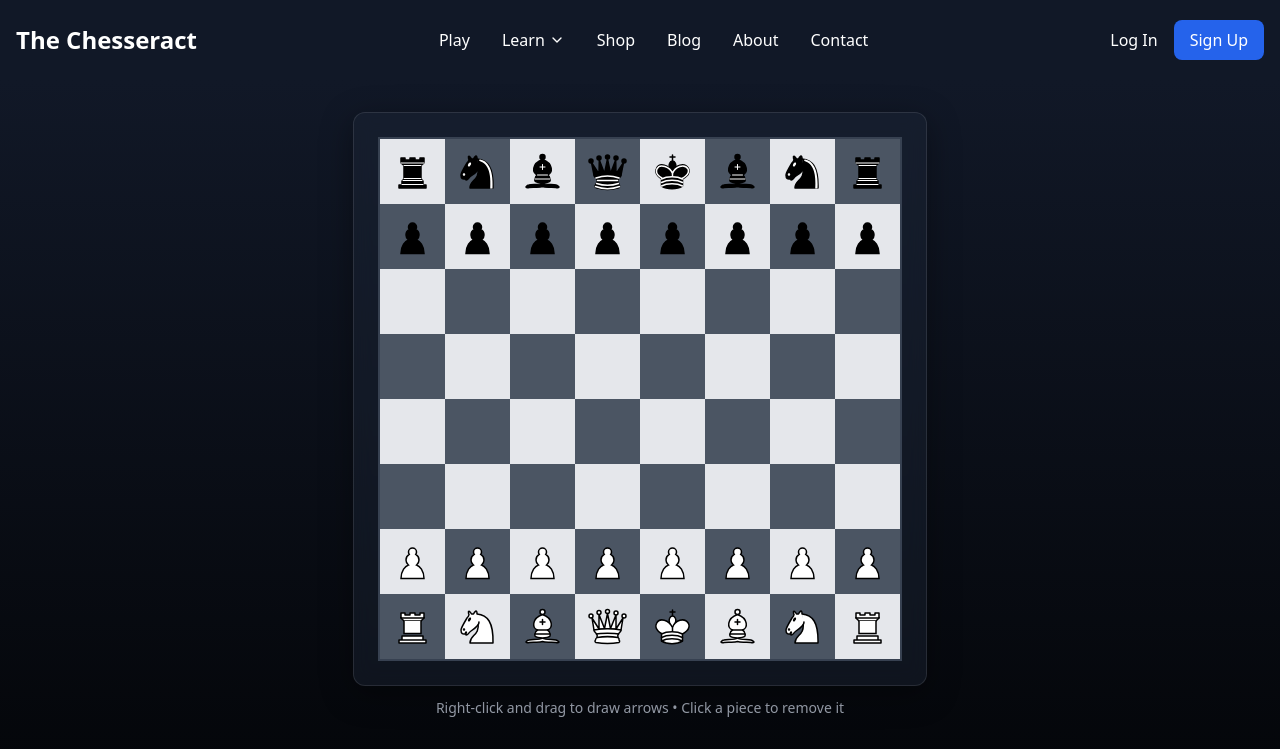
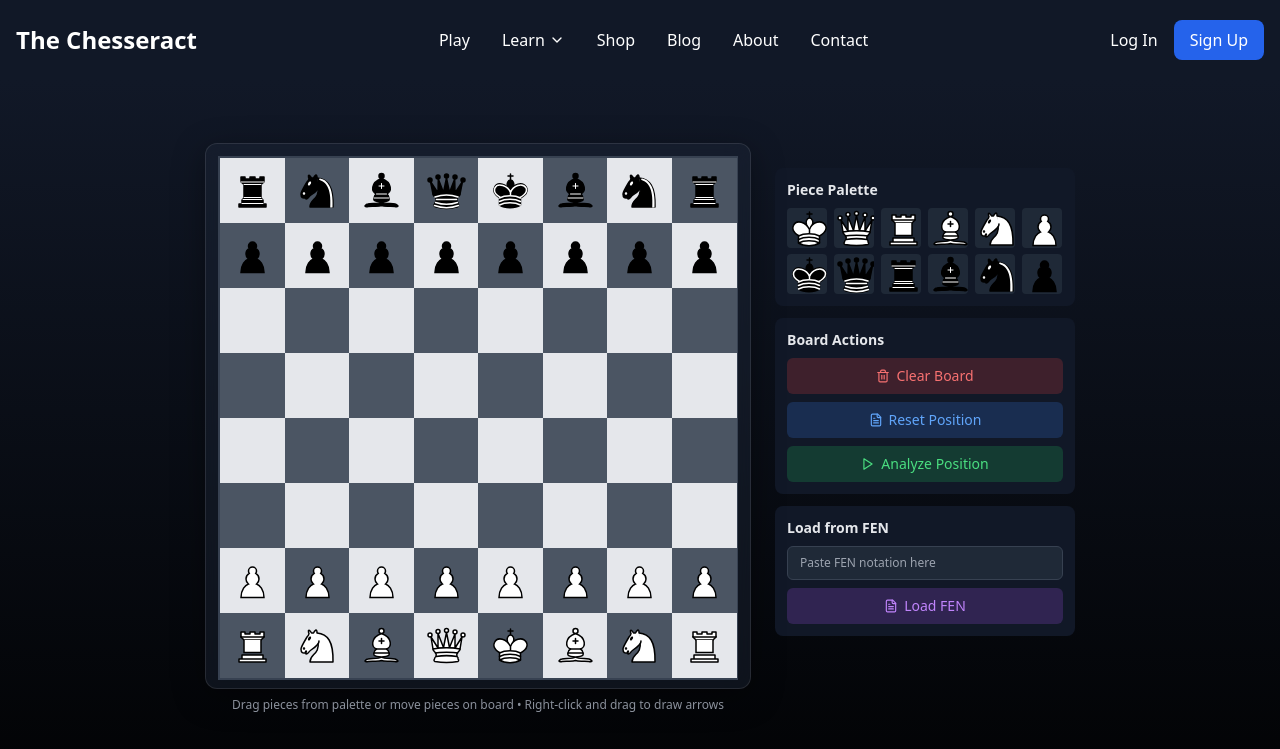
Before and after one commit to avi-watwani/the-chesseract, a Next.js app: page /editor in a window 1280 px wide. Shown: the top 749 px of the page. Built offline with nearby package versions, Linux system fonts and the light colour scheme.

Commit message:
refactor: enhance analysis and editor pages layout, improve piece palette styling, and implement legal move validation in game logic

```diff
--- a/app/(main)/editor/page.tsx
+++ b/app/(main)/editor/page.tsx
@@ -24,21 +24,17 @@ export default function EditorPage() {
     // Clear arrows on left click
     if (arrows.length > 0) {
       clearArrows();
-      return;
-    }
-
-    // Click to remove piece
-    const [file, rank] = position.split('');
-    const col = file.charCodeAt(0) - 97;
-    const row = 8 - parseInt(rank);
-
-    if (board[row][col].piece) {
-      setPieceAt(position, null);
     }
   };
 
   const handleClearBoard = () => {
     clearBoard();
+    clearArrows();
+  };
+
+  const handleResetBoard = () => {
+    resetBoard();
+    clearArrows();
   };
 
   const handleLoadFEN = () => {
@@ -56,10 +52,13 @@ export default function EditorPage() {
 
   return (
     <PageContainer className="bg-gradient-to-b from-gray-900 to-black text-white">
-      <div className="container mx-auto px-4 py-8">
-        {/* Centered chess board */}
-        <div className="flex flex-col items-center justify-center min-h-[calc(100vh-200px)]">
-          <div className="glassmorphism p-6 rounded-xl">
+      <div className="container mx-auto px-4 py-2">
+        {/* Board and sidebar layout */}
+        <div className="flex items-center justify-center gap-6 h-[calc(100vh-120px)]">
+          {/* Chess board on the left */}
+          <div className="flex flex-col items-center">
+            <div className="glassmorphism p-3 rounded-xl">
+              <div className="w-[520px] h-[520px]">
                 <ChessBoardCore
                   board={board}
                   selectedSquare={null}
@@ -74,55 +73,60 @@ export default function EditorPage() {
                   onSquareRightRelease={finishDrawing}
                 />
               </div>
-          <p className="text-sm text-gray-400 mt-3">Right-click and drag to draw arrows • Click a piece to remove it</p>
+            </div>
+            <p className="text-xs text-gray-400 mt-2">Drag pieces from palette or move pieces on board • Right-click and drag to draw arrows</p>
+          </div>
 
-          {/* Controls below board */}
-          <div className="mt-8 flex gap-4 max-w-5xl w-full">
-            <PiecePalette className="flex-1" />
+          {/* Right sidebar with piece palette and controls */}
+          <div className="flex flex-col h-[520px] w-[300px]">
+            {/* Piece Palette */}
+            <div className="mb-3">
+              <PiecePalette />
+            </div>
 
-            {/* Editor Controls */}
-            <div className="bg-gray-900 rounded-lg p-4 flex-1">
-              <h3 className="text-lg font-semibold text-gray-200 mb-3">Board Actions</h3>
-              <div className="flex flex-col gap-3">
+            {/* Board Actions */}
+            <div className="bg-gray-900 rounded-lg p-3 mb-3">
+              <h3 className="text-sm font-semibold text-gray-200 mb-2">Board Actions</h3>
+              <div className="flex flex-col gap-2">
                 <button
                   onClick={handleClearBoard}
-                  className="flex items-center justify-center gap-2 px-3 py-2 bg-red-500/20 text-red-500 rounded-md hover:bg-red-500/30 transition-colors"
+                  className="flex items-center justify-center gap-1.5 px-3 py-2 bg-red-500/20 text-red-400 rounded-md hover:bg-red-500/30 transition-colors text-sm font-medium"
                 >
-                  <Trash2 className="w-4 h-4" />
+                  <Trash2 className="w-3.5 h-3.5" />
                   Clear Board
                 </button>
                 <button
-                  onClick={resetBoard}
-                  className="flex items-center justify-center gap-2 px-3 py-2 bg-blue-500/20 text-blue-500 rounded-md hover:bg-blue-500/30 transition-colors"
+                  onClick={handleResetBoard}
+                  className="flex items-center justify-center gap-1.5 px-3 py-2 bg-blue-500/20 text-blue-400 rounded-md hover:bg-blue-500/30 transition-colors text-sm font-medium"
                 >
-                  <FileText className="w-4 h-4" />
-                  Reset to Starting Position
+                  <FileText className="w-3.5 h-3.5" />
+                  Reset Position
                 </button>
                 <button
                   onClick={handleAnalyzePosition}
-                  className="flex items-center justify-center gap-2 px-3 py-2 bg-green-500/20 text-green-500 rounded-md hover:bg-green-500/30 transition-colors"
+                  className="flex items-center justify-center gap-1.5 px-3 py-2 bg-green-500/20 text-green-400 rounded-md hover:bg-green-500/30 transition-colors text-sm font-medium"
                 >
-                  <Play className="w-4 h-4" />
+                  <Play className="w-3.5 h-3.5" />
                   Analyze Position
                 </button>
               </div>
             </div>
 
             {/* FEN Input */}
-            <div className="bg-gray-900 rounded-lg p-4 flex-1">
-              <h3 className="text-lg font-semibold text-gray-200 mb-3">Load from FEN</h3>
+            <div className="bg-gray-900 rounded-lg p-3">
+              <h3 className="text-sm font-semibold text-gray-200 mb-2">Load from FEN</h3>
               <input
                 type="text"
                 value={fenInput}
                 onChange={(e) => setFenInput(e.target.value)}
                 placeholder="Paste FEN notation here"
-                className="w-full px-3 py-2 bg-gray-800 text-white rounded-md border border-gray-700 focus:border-blue-500 focus:outline-none mb-3 text-sm"
+                className="w-full px-3 py-2 bg-gray-800 text-white rounded-md border border-gray-700 focus:border-blue-500 focus:outline-none mb-2 text-xs"
               />
               <button
                 onClick={handleLoadFEN}
-                className="w-full flex items-center justify-center gap-2 px-3 py-2 bg-purple-500/20 text-purple-500 rounded-md hover:bg-purple-500/30 transition-colors"
+                className="w-full flex items-center justify-center gap-1.5 px-3 py-2 bg-purple-500/20 text-purple-400 rounded-md hover:bg-purple-500/30 transition-colors text-sm font-medium"
               >
-                <FileText className="w-4 h-4" />
+                <FileText className="w-3.5 h-3.5" />
                 Load FEN
               </button>
             </div>
--- a/app/components/chess/PiecePalette.tsx
+++ b/app/components/chess/PiecePalette.tsx
@@ -23,13 +23,13 @@ interface PiecePaletteProps {
 
 export const PiecePalette: React.FC<PiecePaletteProps> = ({ className = '' }) => {
   return (
-    <div className={`bg-gray-900 rounded-lg p-4 ${className}`}>
-      <h3 className="text-lg font-semibold text-gray-200 mb-3">Piece Palette</h3>
-      <div className="grid grid-cols-6 gap-2">
+    <div className={`bg-gray-900 rounded-lg p-3 ${className}`}>
+      <h3 className="text-sm font-semibold text-gray-200 mb-2">Piece Palette</h3>
+      <div className="grid grid-cols-6 gap-1.5">
         {pieces.map((piece, index) => (
           <div
             key={index}
-            className="w-12 h-12 bg-gray-800 rounded flex items-center justify-center hover:bg-gray-700 cursor-move"
+            className="w-10 h-10 bg-gray-800 rounded flex items-center justify-center hover:bg-gray-700 cursor-move transition-colors"
           >
             <Piece piece={piece} isDraggable={true} />
           </div>
--- a/app/hooks/useGameLogic.ts
+++ b/app/hooks/useGameLogic.ts
@@ -1,6 +1,6 @@
 import { useState, useCallback, useEffect } from 'react';
 import { Square, Piece } from '../types/chess';
-import { isValidMove, isKingInCheck, isCheckmate, isStalemate } from '../utils/chessLogic';
+import { isValidMove, isLegalMove, isKingInCheck, isCheckmate, isStalemate } from '../utils/chessLogic';
 
 export const useGameLogic = (board: Square[][], turn: 'white' | 'black') => {
   const [gameStatus, setGameStatus] = useState<'playing' | 'check' | 'checkmate' | 'stalemate' | 'resigned' | 'draw'>('playing');
@@ -16,7 +16,8 @@ export const useGameLogic = (board: Square[][], turn: 'white' | 'black') => {
     const moves: string[] = [];
     for (let toRow = 0; toRow < 8; toRow++) {
       for (let toCol = 0; toCol < 8; toCol++) {
-        if (isValidMove(board, { row, col }, { row: toRow, col: toCol }, piece)) {
+        // Use isLegalMove to ensure the move doesn't leave the king in check
+        if (isLegalMove(board, { row, col }, { row: toRow, col: toCol }, piece)) {
           const toFile = String.fromCharCode(97 + toCol);
           const toRank = 8 - toRow;
           moves.push(`${toFile}${toRank}`);
@@ -54,7 +55,8 @@ export const useGameLogic = (board: Square[][], turn: 'white' | 'black') => {
     const toCol = toFile.charCodeAt(0) - 97;
     const toRow = 8 - parseInt(toRank);
 
-    return isValidMove(board, { row: fromRow, col: fromCol }, { row: toRow, col: toCol }, piece);
+    // Use isLegalMove to ensure the move doesn't leave the king in check
+    return isLegalMove(board, { row: fromRow, col: fromCol }, { row: toRow, col: toCol }, piece);
   }, [board]);
 
   return {
--- a/app/utils/chessLogic.ts
+++ b/app/utils/chessLogic.ts
@@ -9,6 +9,12 @@ export function isValidMove(
   piece: Piece,
   castlingRights?: { whiteKingside: boolean; whiteQueenside: boolean; blackKingside: boolean; blackQueenside: boolean }
 ): boolean {
+  // Cannot capture your own pieces
+  const targetPiece = board[to.row][to.col].piece;
+  if (targetPiece && targetPiece.color === piece.color) {
+    return false;
+  }
+
   const dx = Math.abs(to.col - from.col);
   const dy = Math.abs(to.row - from.row);
 
@@ -238,6 +244,28 @@ export function isStalemate(board: Square[][], color: 'white' | 'black'): boolea
   return true;
 }
 
+// Check if a move is legal (doesn't leave own king in check)
+export function isLegalMove(
+  board: Square[][],
+  from: Position,
+  to: Position,
+  piece: Piece,
+  castlingRights?: { whiteKingside: boolean; whiteQueenside: boolean; blackKingside: boolean; blackQueenside: boolean }
+): boolean {
+  // First check if the move follows piece movement rules
+  if (!isValidMove(board, from, to, piece, castlingRights)) {
+    return false;
+  }
+
+  // Then simulate the move and check if it leaves the king in check
+  const tempBoard = JSON.parse(JSON.stringify(board));
+  tempBoard[to.row][to.col].piece = piece;
+  tempBoard[from.row][from.col].piece = null;
+
+  // Check if this move leaves our own king in check
+  return !isKingInCheck(tempBoard, piece.color);
+}
+
 export function generateFEN(board: Square[][], activeColor: 'w' | 'b', castling: string, enPassant: string, halfmoveClock: number, fullmoveNumber: number): string {
   let fen = '';
   for (let row = 0; row < 8; row++) {
@@ -249,7 +277,9 @@ export function generateFEN(board: Square[][], activeColor: 'w' | 'b', castling:
           fen += emptyCount;
           emptyCount = 0;
         }
-        fen += piece.color === 'white' ? piece.type.toUpperCase() : piece.type.toLowerCase();
+        // Map piece types to FEN notation
+        const fenChar = piece.type === 'knight' ? 'n' : piece.type.charAt(0);
+        fen += piece.color === 'white' ? fenChar.toUpperCase() : fenChar.toLowerCase();
       } else {
         emptyCount++;
       }
```
Also changed, not shown: app/(main)/analysis/page.tsx (+64 -46 lines). Lines whose indentation alone changed are shown as unchanged.
